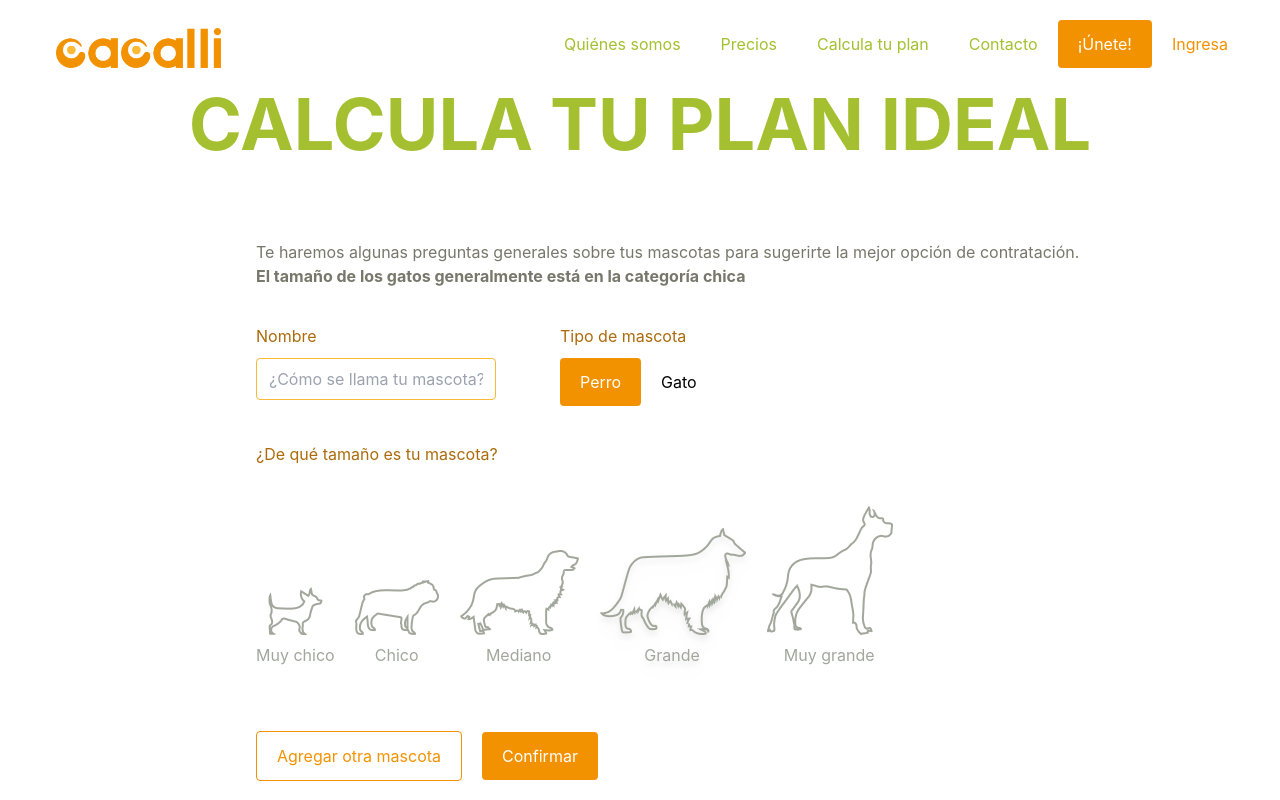
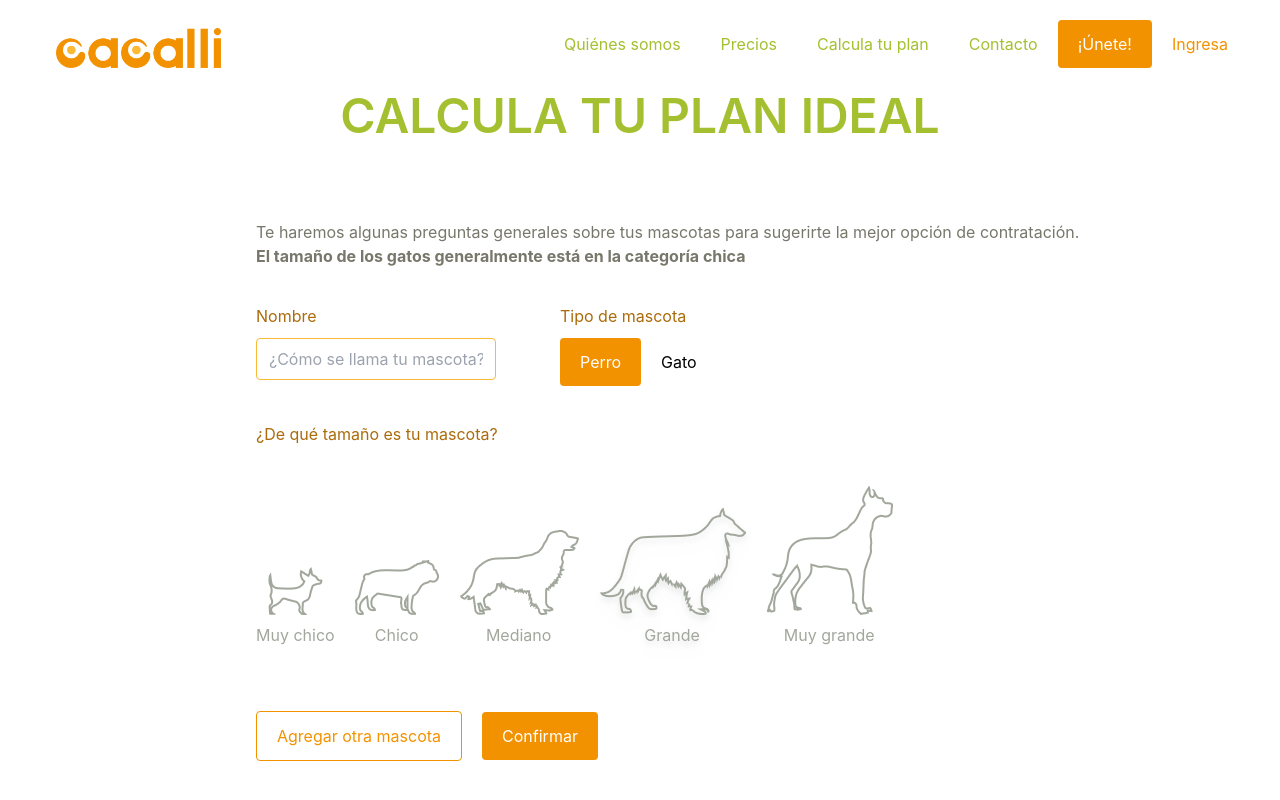
Before and after one commit to Cacalli/cacalli-frontend, a React (Create React App) app: page /calcula-plan in a window 1280 px wide. Shown: the top 800 px of the page. Built offline with nearby package versions, Linux system fonts and the light colour scheme.

Commit message:
change on header

```diff
--- a/src/components/Calculator/Calculator.js
+++ b/src/components/Calculator/Calculator.js
@@ -2,10 +2,10 @@ import Button from "../Button/Button";
 
 export default function Calculator() {
   return (
-    <div className="mt-3 mb-44">
-      <p className="text-green-one font-bold text-7xl text-center mb-20">
+    <div className="mt-4 mb-44">
+      <h2 className="text-green-one font-semibold text-5xl text-center mb-20">
         CALCULA TU PLAN IDEAL
-      </p>
+      </h2>
 
       <div className="pl-64 text-neutral-gray-two mb-9">
         <p>
```
